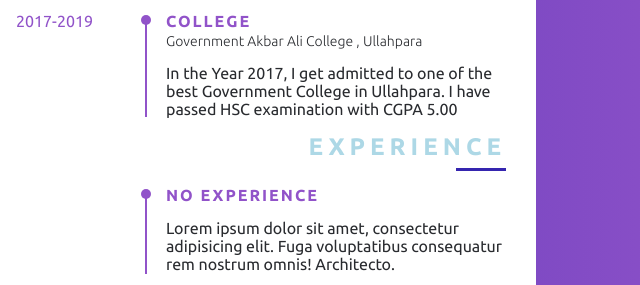
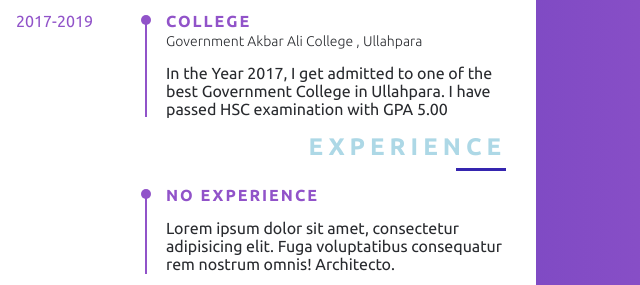
Before and after one commit to Redoy0/My-CV-Using-Html-Css, a plain HTML site: page index.html in a window 1280 px wide. Shown: the part 525-810 px from the top of the page, 504-1144 px from the left. Drawn offline with Linux system fonts and the light colour scheme.

Commit message:
Update index.html

```diff
--- a/index.html
+++ b/index.html
@@ -179,7 +179,7 @@
 												Government Akbar Ali College , Ullahpara
 											</p>
 											<p class="info_cont">
-												In the Year 2017, I get admitted to one of the best Government College in Ullahpara. I have passed HSC examination with CGPA 5.00
+												In the Year 2017, I get admitted to one of the best Government College in Ullahpara. I have passed HSC examination with GPA 5.00
 											</p>
 										</div>
 									</div>
```
